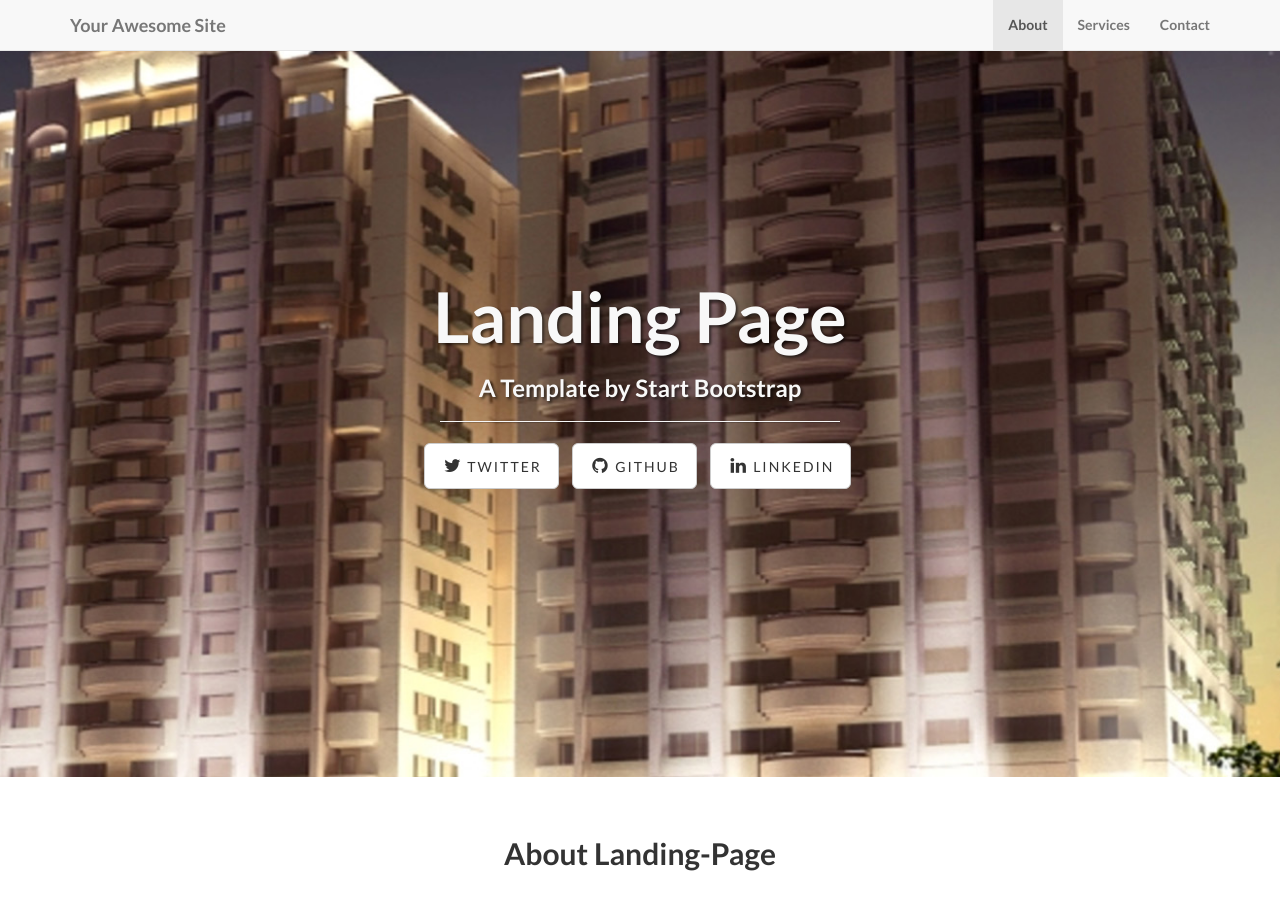
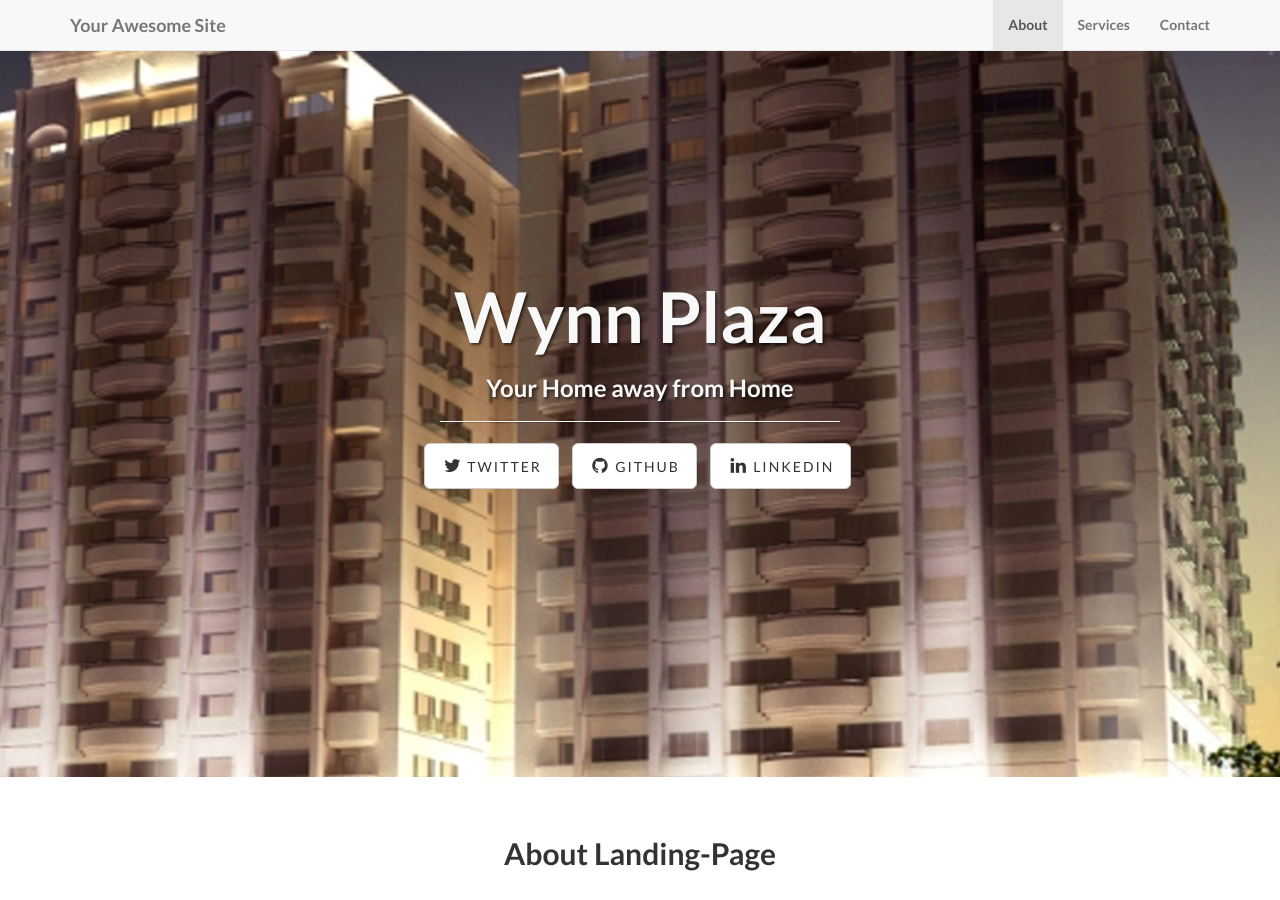
Before and after one commit to salsalsaph/salsalsaph.github.io, a Jekyll site: the page built from index.html, in a window 1280 px wide and 900 px high. Built offline with Jekyll 4.4.1, drawn with Linux system fonts in a browser that asks for light colours.

Commit message:
title and sub

```diff
--- a/index.html
+++ b/index.html
@@ -1,5 +1,5 @@
 ---
 layout: default
-title: Landing Page
-subTitle: A Template by Start Bootstrap
+title: Wynn Plaza
+subTitle: Your Home away from Home
 ---
```
